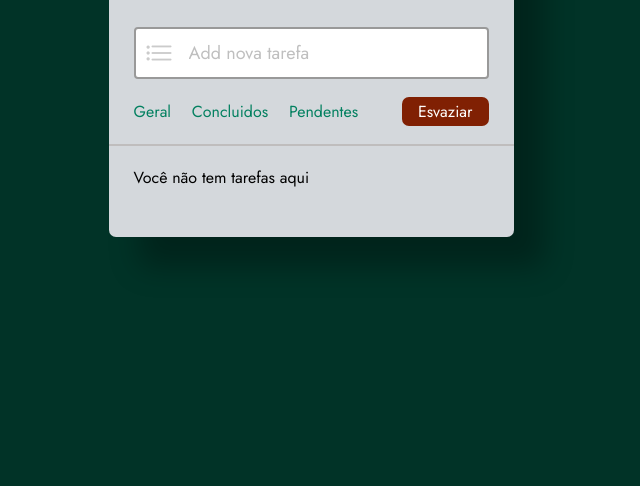
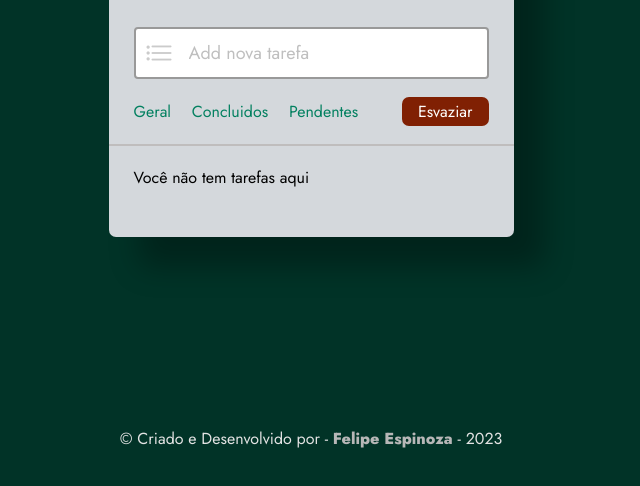
Before and after one commit to fde95/listaTarefas, a plain HTML site: page index.html in a window 1280 px wide. Shown: the part 282-768 px from the top of the page, without its empty margins (329-969 px from the left). Drawn offline with nearby package versions, Linux system fonts and the light colour scheme.

Commit message:
add footer

```diff
--- a/index.html
+++ b/index.html
@@ -37,6 +37,9 @@
             </div>
             <ul class="taskBox"></ul> <!--Acionamento de Lista de Afazeres-->
         </div>
+        <footer>
+            &copy; Criado e Desenvolvido por - <b><a href="https://linktr.ee/fde95">Felipe Espinoza</a></b> - 2023
+        </footer>
         <script src="https://code.jquery.com/jquery-3.6.4.min.js"></script> <!--jQuery-->
         <script src="./main.js"></script>
     </body>
--- a/main.css
+++ b/main.css
@@ -6,7 +6,6 @@
 }
 
 body{
-    overflow: hidden;
     background-color:#013327;
 
 }
@@ -169,3 +168,18 @@ h1{
 .taskMenu li i{
     padding-right: 8px;
 }
+
+footer{
+    margin-top: 190px;
+    text-align: center;
+    color: #e3e3e3;
+}
+
+footer a{
+    text-decoration: none;
+    color: #b7b7b7;
+}
+
+footer a:hover{
+    color: #e3e3e3;
+}
```
